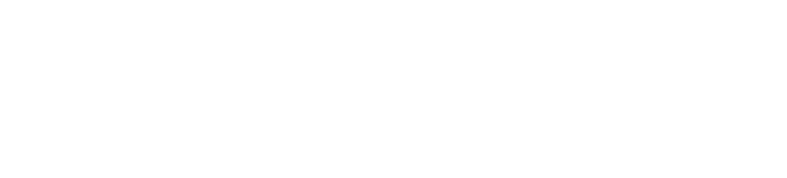
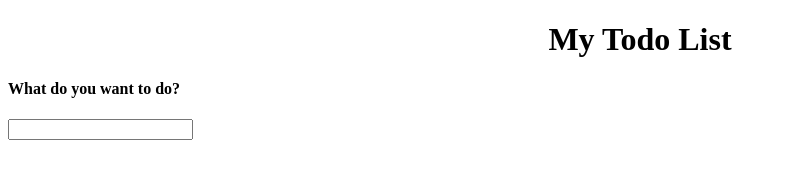
Before and after one commit to davecorum/to-do-app, a plain HTML site: page index.html in a window 1280 px wide. Shown: the whole page, without its empty margins (0-787 px from the left). Drawn offline with Linux system fonts and the light colour scheme.

Commit message:
First input added

```diff
--- a/css/styles.css
+++ b/css/styles.css
@@ -0,0 +1,3 @@
+.h1 {
+  text-align: center;
+}
--- a/index.html
+++ b/index.html
@@ -4,9 +4,13 @@
   <meta charset="UTF-8">
   <meta name="viewport" content="width=device-width, initial-scale=1.0">
   <meta http-equiv="X-UA-Compatible" content="ie=edge">
-  <title>Document</title>
+  <link rel="stylesheet" href="css/styles.css">
+  <title>ToDo List</title>
 </head>
 <body>
-
+  <h1 class="h1">My Todo List</h1>
+  <h4>What do you want to do?</h4>
+  <input type="text">
+  <script src="js/scripts.js"></script>
 </body>
 </html>
```
Also changed, not shown: css/bootstrap.min.css (added), js/bootstrap.min.js (added).
